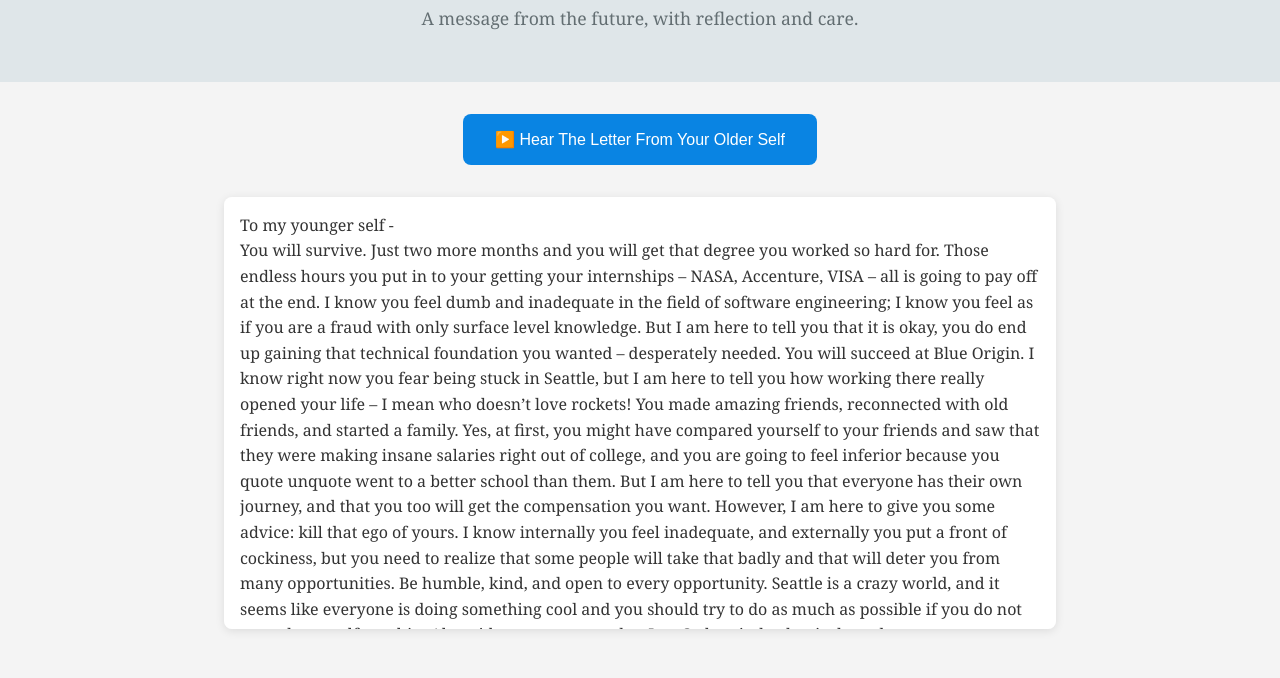
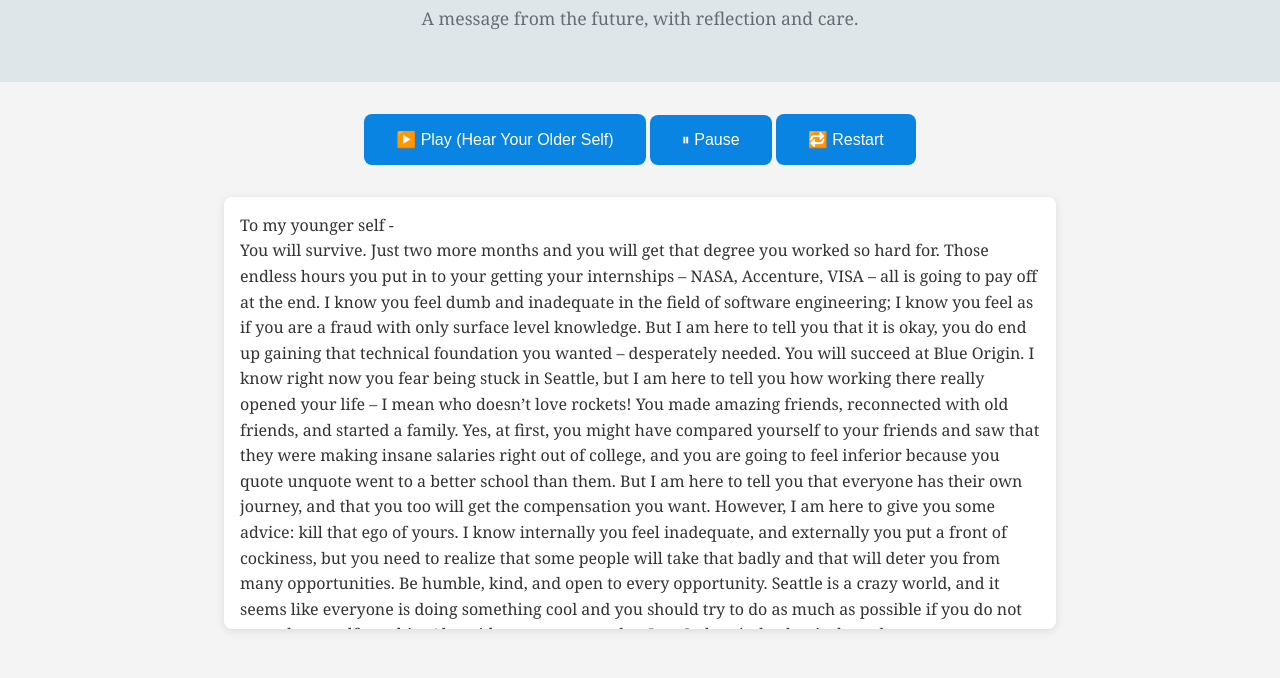
Before and after one commit to kanak246/future-self-letter, a plain HTML site: page index.html in a window 1280 px wide. Shown: the part 122-800 px from the top of the page. Drawn offline with Linux system fonts and the light colour scheme.

Commit message:
final changes

```diff
--- a/index.html
+++ b/index.html
@@ -13,7 +13,9 @@
 
     <main>
         <section class="audio-section">
-            <button onclick="document.getElementById('voice').play()">▶️ Hear The Letter From Your Older Self</button>
+            <button onclick="document.getElementById('voice').play()">▶️ Play (Hear Your Older Self)</button>
+            <button onclick="document.getElementById('voice').pause()">⏸ Pause</button>
+            <button onclick="resetAudio()">🔁 Restart</button>
             <audio id="voice" src="old_voice_letter.mp3" preload="auto"></audio>
         </section>
 
@@ -73,8 +75,14 @@
     <script>
         function scrollCarousel(direction) {
             const container = document.getElementById("carousel");
-            const itemWidth = container.querySelector(".carousel-item").offsetWidth + 16; // includes gap
+            const itemWidth = container.querySelector(".carousel-item").offsetWidth + 16;
             container.scrollLeft += direction * itemWidth;
+        }
+
+        function resetAudio() {
+            const audio = document.getElementById("voice");
+            audio.currentTime = 0;
+            audio.play();
         }
     </script>
 </body>
```
